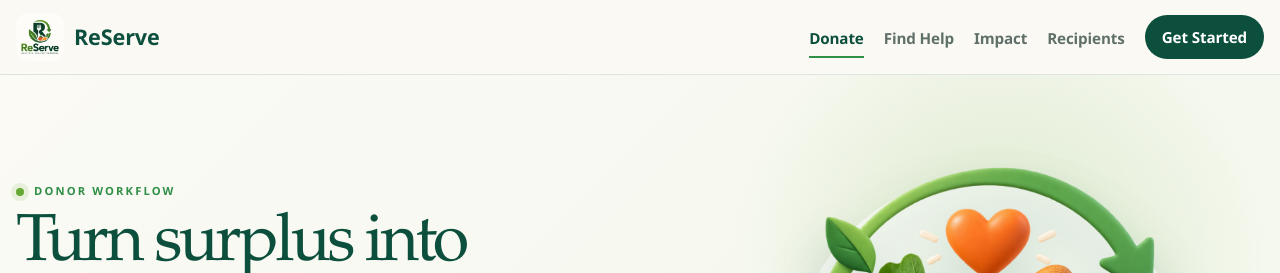
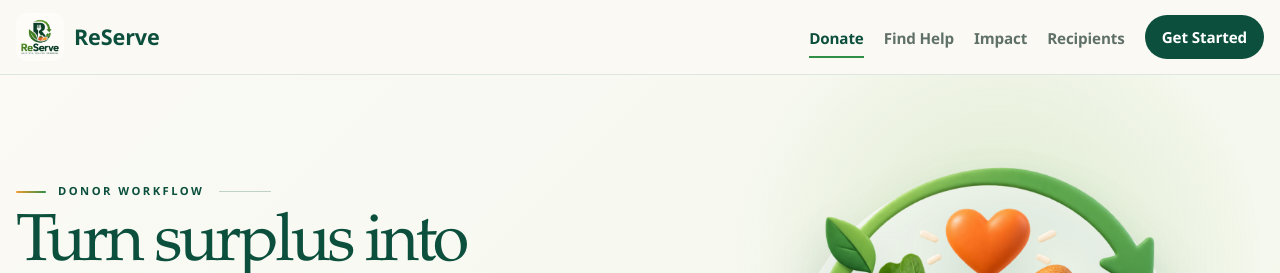
Before and after one commit to anishnukala/ReServe, a Next.js app: page /donate in a window 1280 px wide. Shown: the top 273 px of the page. Built offline with nearby package versions, Linux system fonts and the light colour scheme.

Commit message:
Restyle page hero labels

```diff
--- a/src/app/globals.css
+++ b/src/app/globals.css
@@ -470,8 +470,30 @@ th { color: var(--forest); }
 .page-hero__eyebrow, .section-title > p, .section-title > div > p, .legal-shell aside > p {
   margin: 0 0 15px; color: var(--green); font-size: .7rem; font-weight: 800; letter-spacing: .19em; text-transform: uppercase;
 }
-.page-hero__eyebrow { display: flex; align-items: center; gap: 10px; }
-.page-hero__eyebrow::before { width: 8px; height: 8px; border-radius: 50%; background: var(--leaf); box-shadow: 0 0 0 5px rgba(101,168,50,.13); content: ""; }
+.page-hero__eyebrow {
+  width: fit-content;
+  display: flex;
+  align-items: center;
+  gap: 12px;
+  color: var(--forest);
+  letter-spacing: .22em;
+}
+.page-hero__eyebrow::before {
+  width: 30px;
+  height: 2px;
+  flex: 0 0 auto;
+  border-radius: 999px;
+  background: linear-gradient(90deg, var(--orange), var(--green));
+  content: "";
+}
+.page-hero__eyebrow::after {
+  width: 52px;
+  height: 1px;
+  margin-left: 3px;
+  flex: 0 0 auto;
+  background: rgba(11,79,60,.24);
+  content: "";
+}
 .page-hero h1 { max-width: 760px; margin: 0 0 22px; color: var(--forest); font-family: "Iowan Old Style","Palatino Linotype","Book Antiqua",Georgia,serif; font-size: clamp(3.2rem,5.2vw,5.5rem); font-weight: 400; letter-spacing: -.055em; line-height: .93; }
 .page-hero h1 span { color: var(--green); }
 .page-hero__description { max-width: 680px; margin: 0; color: #566a61; font-size: 1.08rem; font-weight: 500; line-height: 1.72; }
```
